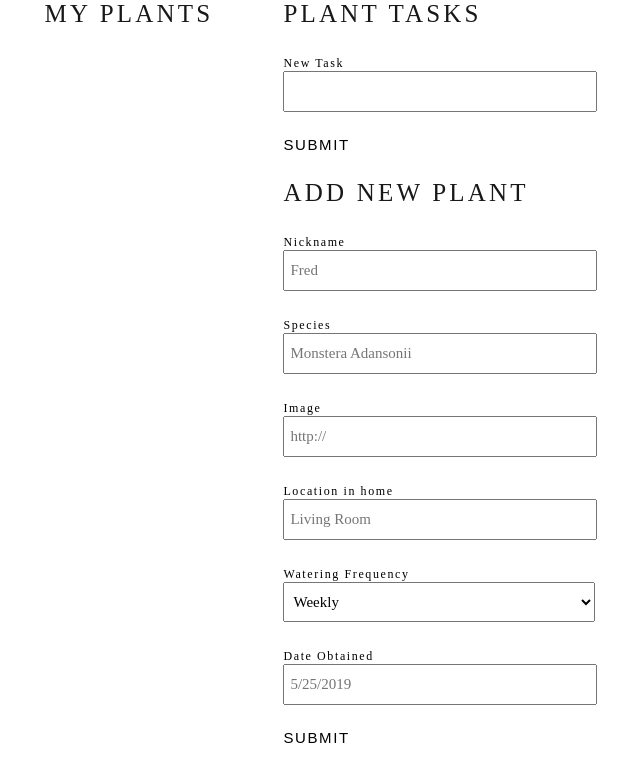
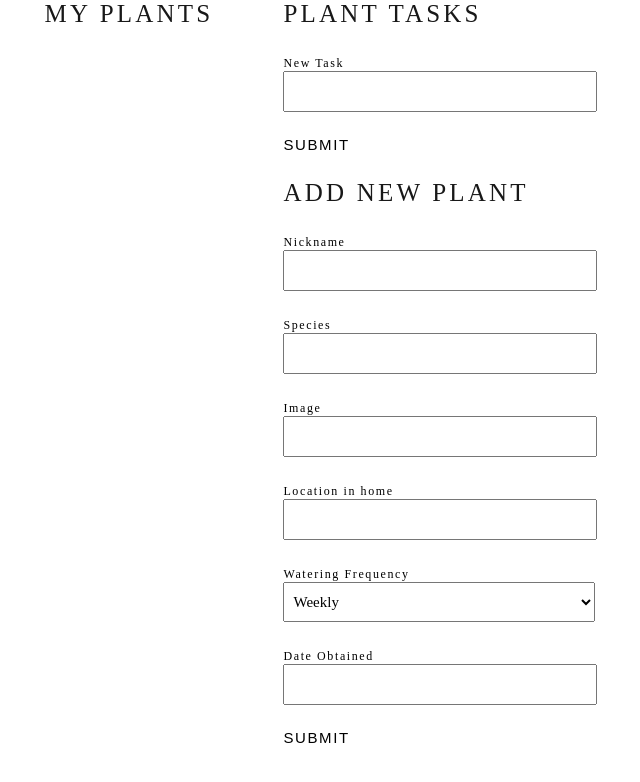
Before and after one commit to mckenziefiege/react-plant-diary, a React (Create React App) app: page /userfeed in a window 1280 px wide. Shown: the top 782 px of the page, without its empty margins (319-959 px from the left). Built offline with nearby package versions, Linux system fonts and the light colour scheme; a web font is replaced by a local one.

Commit message:
Made newPlantForm component reusable. Added button to conditionally render form to edit plant

```diff
--- a/src/App.js
+++ b/src/App.js
@@ -101,7 +101,6 @@ handleLogin = (e) => {
 
  createNewPlant = (e) => {
    e.preventDefault()
-   debugger
    const options = {
      method: 'POST',
      headers: {"Content-Type": "application/json", "Authorization": `Bearer ${localStorage.getItem('token')}`},
--- a/src/Components/NewPlantForm.js
+++ b/src/Components/NewPlantForm.js
@@ -3,31 +3,30 @@ import WateringFrequencySelect from './WateringFrequencySelect.js'
 
 const NewPlantForm = (props) => (
   <div>
-    <h3 className="heading-primary">Add New Plant</h3>
-    <form className="form" onSubmit={props.createNewPlant}>
+    <form className="form" onSubmit={props.type === "new" ? props.createNewPlant : props.editPlant}>
       <div className="form__group">
         <label className="form__label">Nickname</label>
-        <input className="form__input" type="text" name="nickname" placeholder="Fred"/>
+        <input className="form__input" type="text" name="nickname" value={props.plant && props.plant.nickname}/>
       </div>
       <div className="form__group">
         <label className="form__label">Species</label>
-        <input className="form__input" type="text" name="species" placeholder="Monstera Adansonii"/>
+        <input className="form__input" type="text" name="species" value={props.plant && props.plant.species}/>
       </div>
       <div className="form__group">
         <label className="form__label">Image</label>
-        <input className="form__input" type="text" name="image" placeholder="http://"/>
+        <input className="form__input" type="text" name="image" value={props.plant && props.plant.image}/>
       </div>
       <div className="form__group">
         <label className="form__label">Location in home</label>
-        <input className="form__input" type="text" name="location" placeholder="Living Room"/>
+        <input className="form__input" type="text" name="location" value={props.plant && props.plant.location}/>
       </div>
       <div className="form__group">
         <label className="form__label">Watering Frequency</label>
-        <WateringFrequencySelect />
+        <WateringFrequencySelect value={props.plant && props.plant.watering_frequency}/>
       </div>
       <div className="form__group">
         <label className="form__label">Date Obtained</label>
-        <input className="form__input" type="text" name="date_obtained" placeholder="5/25/2019"/>
+        <input className="form__input" type="text" name="date_obtained" value={props.plant && props.plant.date_obtained}/>
       </div>
       <div className="form__group">
         <input className="btn" type="submit" />
--- a/src/Components/PlantPage.js
+++ b/src/Components/PlantPage.js
@@ -2,8 +2,12 @@ import React, { Component } from "react";
 import { withRouter } from "react-router-dom"
 import Comment from "./Comment.js";
 import PlantEntryForm from "./PlantEntryForm.js";
+import NewPlantForm from "./NewPlantForm.js";
 
 class PlantPage extends Component {
+  state = {
+    formShown: false
+  }
 
   deletePlant = (id) => {
     const options = {
@@ -30,9 +34,19 @@ class PlantPage extends Component {
     return comments
    }
 
+   editPlant = (e) => {
+     e.preventDefault()
+     console.log('in function')
+   }
+
+   updateForm = () => {
+     this.setState({
+       formShown: !this.state.formShown
+     })
+   }
+
   render() {
     const {plant, comments, userId} = this.props
-
     return (
       <div className="plant-page">
         <div>
@@ -42,6 +56,8 @@ class PlantPage extends Component {
           <p className="plant-page__description">Watering Frequency: {plant && plant.watering_frequency}</p>
           <p className="plant-page__description">Location: {plant && plant.location}</p>
           <button onClick={() => this.deletePlant(plant.id)} className="btn">Delete plant</button>
+          <button onClick={this.updateForm}className="btn">edit plant</button>
+          {this.state.formShown && <NewPlantForm type="edit" editPlant={this.editPlant} plant={plant && plant}/>}
         </div>
         <div>
           <PlantEntryForm plantId={plant && plant.id} userId={userId && userId} createNewEntry={this.props.createNewEntry}/>
--- a/src/Components/UserProfile.js
+++ b/src/Components/UserProfile.js
@@ -12,7 +12,10 @@ class UserProfile extends Component {
         <UserPlants plants={plants}/>
         <div>
           <ToDoList tasks={this.props.tasks} createNewTask={this.props.createNewTask} deleteTask={this.props.deleteTask}/>
-          <NewPlantForm createNewPlant={this.props.createNewPlant}/>
+          <div>
+            <h3 className="heading-primary">Add New Plant</h3>
+            <NewPlantForm createNewPlant={this.props.createNewPlant} type="new"/>
+          </div>
         </div>
       </div>
     )
```
